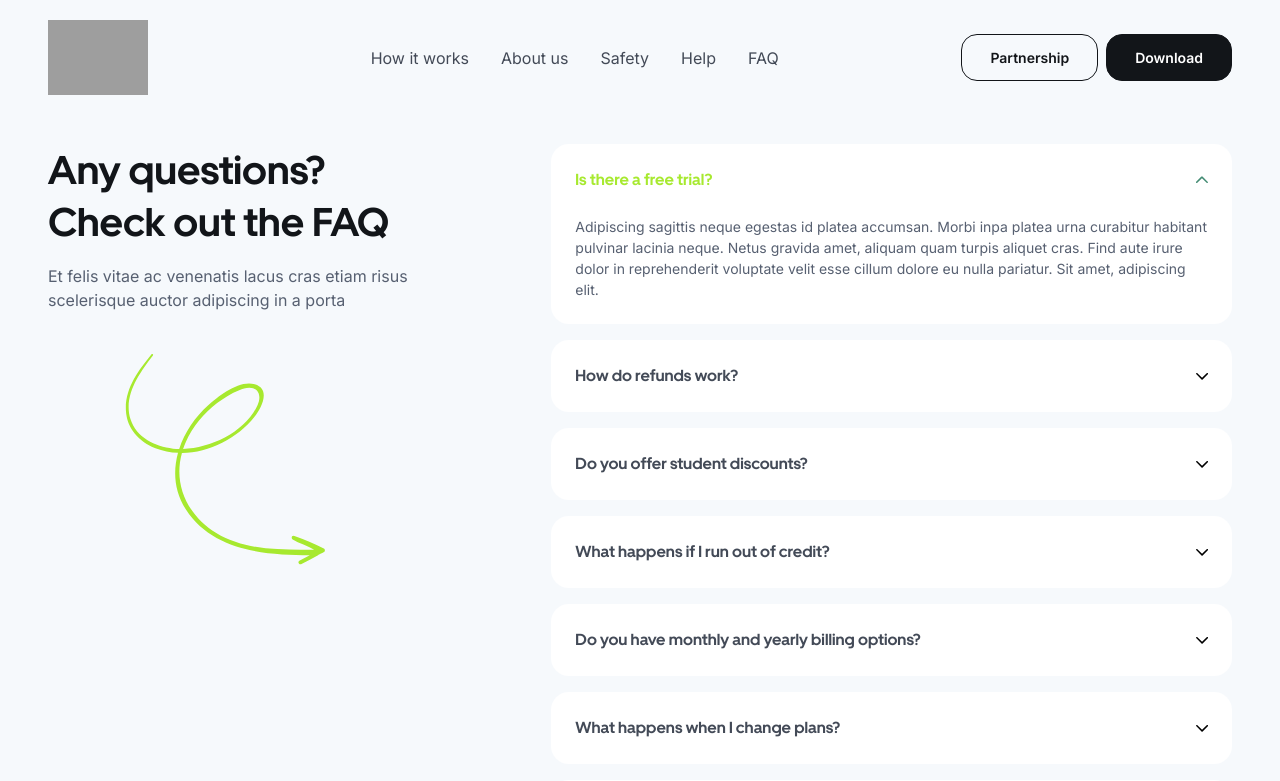
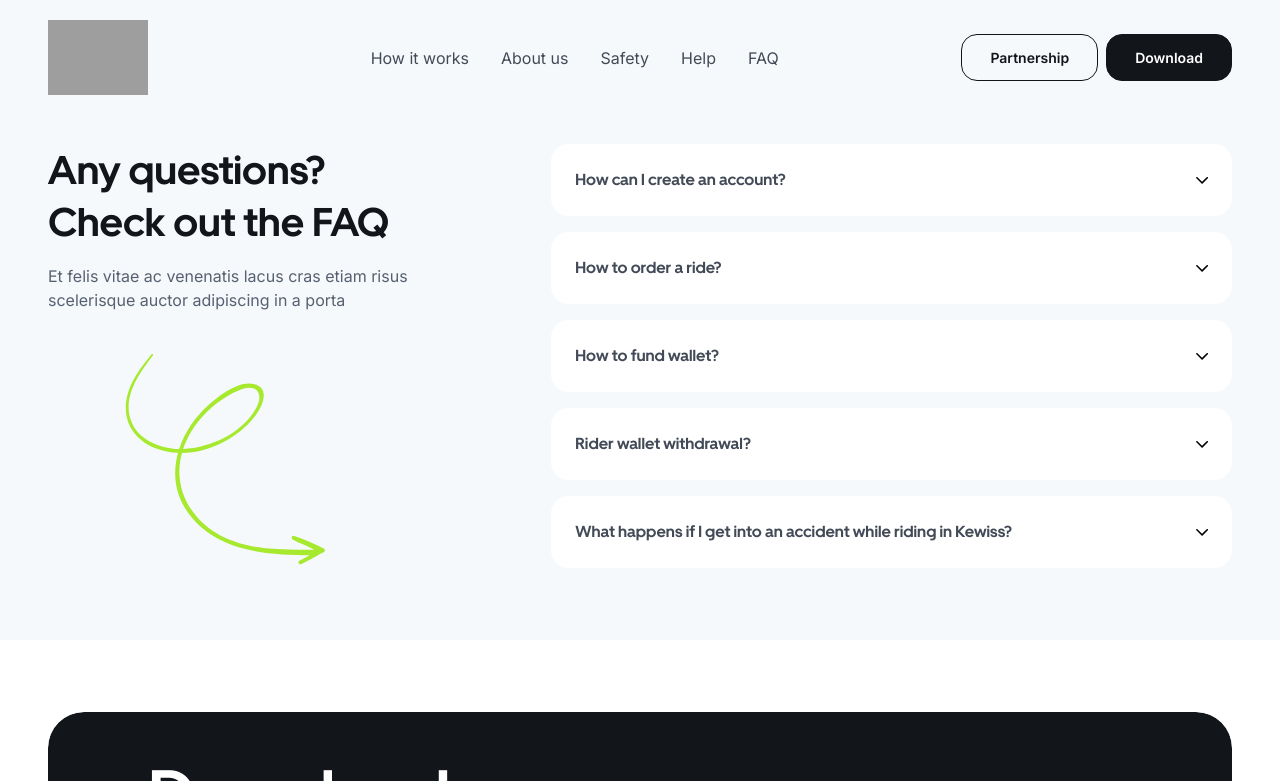
Before and after one commit to codystack/kewiss, a PHP site: page /faq in a window 1280 px wide. Shown: the top 781 px of the page. Run offline with PHP 8.4, Linux system fonts and the light colour scheme; grey boxes are pictures that could not be loaded.

Commit message:
faq page added

```diff
--- a/faq.php
+++ b/faq.php
@@ -20,50 +20,71 @@ include "./components/navbar.php";
                         <div class="accordion" id="faq">
                             <div class="accordion-item bg-light">
                                 <h3 class="accordion-header" id="headingOne">
-                                    <button class="accordion-button" type="button" data-bs-toggle="collapse" data-bs-target="#questionOne" aria-expanded="true" aria-controls="questionOne">Is there a free trial?</button>
+                                    <button class="accordion-button collapsed" type="button" data-bs-toggle="collapse" data-bs-target="#questionOne" aria-expanded="true" aria-controls="questionOne">How can I create an account?</button>
                                 </h3>
-                                <div class="accordion-collapse collapse show" id="questionOne" aria-labelledby="headingOne" data-bs-parent="#faq">
-                                    <div class="accordion-body fs-sm">Adipiscing sagittis neque egestas id platea accumsan. Morbi inpa platea urna curabitur habitant pulvinar lacinia neque. Netus gravida amet, aliquam quam turpis aliquet cras. Find aute irure dolor in reprehenderit voluptate velit esse cillum dolore eu nulla pariatur. Sit amet, adipiscing elit.</div>
+                                <div class="accordion-collapse collapse" id="questionOne" aria-labelledby="headingOne" data-bs-parent="#faq">
+                                    <div class="accordion-body fs-sm">To become a user with kewiss, you will need to first download our Rider App and then register with us to get access to use our Platform. Go to the google play store or Apple App store to download the app and sign up.</div>
                                 </div>
                             </div>
 
                             <div class="accordion-item bg-light">
                                 <h3 class="accordion-header" id="headingTwo">
-                                    <button class="accordion-button collapsed" type="button" data-bs-toggle="collapse" data-bs-target="#questionTwo" aria-expanded="false" aria-controls="questionTwo">How do refunds work?</button>
+                                    <button class="accordion-button collapsed" type="button" data-bs-toggle="collapse" data-bs-target="#questionTwo" aria-expanded="false" aria-controls="questionTwo">How to order a ride?</button>
                                 </h3>
                                 <div class="accordion-collapse collapse" id="questionTwo" aria-labelledby="headingTwo" data-bs-parent="#faq">
-                                    <div class="accordion-body fs-sm">Quisque rutrum sit amet magna sit amet tristique. Vivamus rhoncus ac purus vitae convallis. Aliquam erat volutpat. Proin egestas, mauris ut semper semper, ipsum felis mattis ligula, et porttitor ante arcu nec ante. Aliquam congue est eu turpis sollicitudin, et ullamcorper tortor aliquam.</div>
+                                    <div class="accordion-body fs-sm">
+                                        <ul>
+                                            <li>Open your app and sign in to Kwiss Ride.</li>
+                                            <li>Tap the ‘where do you want to go’ field. This will open a screen that lets you input your pickup and drop-off location.</li>
+                                            <li>Tap on the ‘destination’ field and input your destination, the app will display a listing of addresses that matches your input, tap the listing that best matches the location based on the location’s address and name.</li>
+                                            <li>Tap on the ‘Ride class’ field and select the preferred class of ride.</li>
+                                            <li>Select the payment option.</li>
+                                            <li>Review the information displayed and ‘confirm’ you can adjust the pin on the map to your exact location.</li>
+                                            <li>Upon confirmation, the app will send your request to the nearest driver to you.</li>
+                                            <li>From your app, you can see when a driver is en route to your pickup location, when he arrives and the wait time.</li>
+                                        </ul>
+                                    </div>
                                 </div>
                             </div>
 
                             <div class="accordion-item bg-light">
                                 <h3 class="accordion-header" id="headingThree">
-                                    <button class="accordion-button collapsed" type="button" data-bs-toggle="collapse" data-bs-target="#questionThree" aria-expanded="false" aria-controls="questionThree">Do you offer student discounts?</button>
+                                    <button class="accordion-button collapsed" type="button" data-bs-toggle="collapse" data-bs-target="#questionThree" aria-expanded="false" aria-controls="questionThree">How to fund wallet?</button>
                                 </h3>
                                 <div class="accordion-collapse collapse" id="questionThree" aria-labelledby="headingThree" data-bs-parent="#faq">
-                                    <div class="accordion-body fs-sm">Proin ac quam eget velit luctus tincidunt vel in nunc. Maecenas cursus erat lacus, id interdum elit accumsan in. Mauris placerat dapibus sem, condimentum interdum nulla varius ac. Mauris quam mauris, rhoncus et tortor vel, tempus dignissim libero. Curabitur sed odio in odio elementum cursus.</div>
+                                    <div class="accordion-body fs-sm">
+                                    To fund your wallet via bank transfer, please follow the steps below
+                                        <ul>
+                                            <li>Click on wallet.</li>
+                                            <li>Click on the ”fund wallet” button.</li>
+                                            <li>Enter the amount to you wish to add to your wallet and click the ”fund” button.</li>
+                                            <li>Choose payment method (card or transfer).</li>
+                                            <li>If card, a pop-up menu for card details will display, enter the card details and proceed.</li>
+                                            <li>If transfer, an account number is presented to the user to make a transfer to the account, the wallet will be funded if the process is successful.</li>
+                                        </ul>
+                                    </div>
                                 </div>
                             </div>
 
                             <div class="accordion-item bg-light">
                                 <h3 class="accordion-header" id="headingFour">
-                                    <button class="accordion-button collapsed" type="button" data-bs-toggle="collapse" data-bs-target="#questionFour" aria-expanded="false" aria-controls="questionFour">What happens if I run out of credit?</button>
+                                    <button class="accordion-button collapsed" type="button" data-bs-toggle="collapse" data-bs-target="#questionFour" aria-expanded="false" aria-controls="questionFour">Rider wallet withdrawal?</button>
                                 </h3>
                                 <div class="accordion-collapse collapse" id="questionFour" aria-labelledby="headingFour" data-bs-parent="#faq">
-                                    <div class="accordion-body fs-sm">Lorem ipsum dolor sit amet, consectetur adipiscing elit. Integer ac pretium dui. Aliquam rutrum justo lorem, in efficitur odio efficitur vel. Integer mattis, neque malesuada sagittis porttitor, enim tortor ullamcorper diam, id eleifend sem mauris at turpis. Curabitur sed nisi nec ligula dictum.</div>
+                                    <div class="accordion-body fs-sm">Unfortunately, users cannot transfer funds out from a wallet as this feature is currently not available on the app.</div>
                                 </div>
                             </div>
 
                             <div class="accordion-item bg-light">
                                 <h3 class="accordion-header" id="headingFive">
-                                    <button class="accordion-button collapsed" type="button" data-bs-toggle="collapse" data-bs-target="#questionFive" aria-expanded="false" aria-controls="questionFive">Do you have monthly and yearly billing options?</button>
+                                    <button class="accordion-button collapsed" type="button" data-bs-toggle="collapse" data-bs-target="#questionFive" aria-expanded="false" aria-controls="questionFive">What happens if I get into an accident while riding in Kewiss?</button>
                                 </h3>
                                 <div class="accordion-collapse collapse" id="questionFive" aria-labelledby="headingFive" data-bs-parent="#faq">
-                                    <div class="accordion-body fs-sm">Vestibulum faucibus lectus eget augue pharetra, quis semper lectus gravida. Vestibulum pretium in elit sed iaculis. Curabitur elementum turpis at ipsum molestie, id maximus odio tincidunt. Praesent id lacinia orci. Phasellus at varius arcu. Ut nec lobortis velit.</div>
+                                    <div class="accordion-body fs-sm">If you're injured in an accident while riding in Kewiss, you may be eligible to file a personal injury claim. Immediately notify the police and paramedics if necessary and let us know about the situation via the app.</div>
                                 </div>
                             </div>
 
-                            <div class="accordion-item bg-light">
+                            <!-- <div class="accordion-item bg-light">
                                 <h3 class="accordion-header" id="headingSix">
                                     <button class="accordion-button collapsed" type="button" data-bs-toggle="collapse" data-bs-target="#questionSix" aria-expanded="false" aria-controls="questionSix">What happens when I change plans?</button>
                                 </h3>
@@ -79,7 +100,7 @@ include "./components/navbar.php";
                                 <div class="accordion-collapse collapse" id="questionSeven" aria-labelledby="headingSeven" data-bs-parent="#faq">
                                     <div class="accordion-body fs-sm">Morbi a consequat diam. Fusce sit amet faucibus erat. Class aptent taciti sociosqu ad litora torquent per conubia nostra, per inceptos himenaeos. Quisque id est dictum, suscipit neque id, ornare nibh. Cras lacinia, est non ultrices porttitor, arcu orci rhoncus leo, egestas condimentum lorem.</div>
                                 </div>
-                            </div>
+                            </div> -->
                         </div>
                     </div>
                 </div>
```
